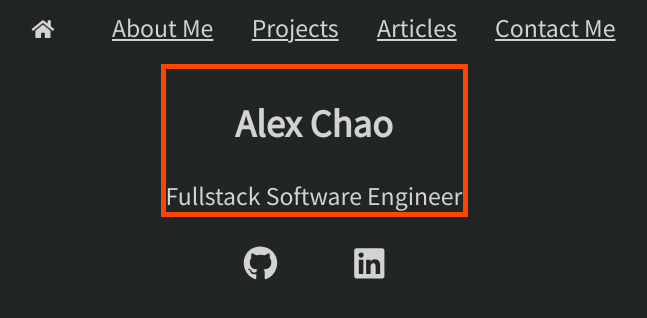
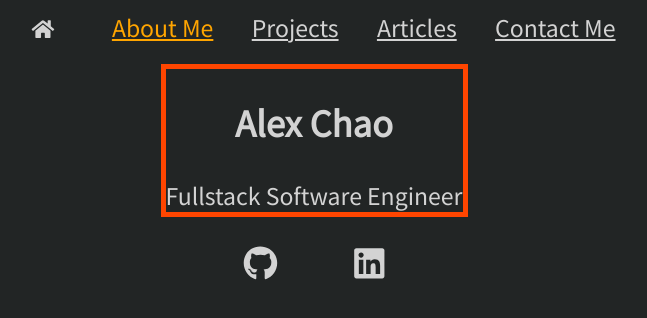
Before and after one commit to alexchao26/personal-site-nextjs, a Next.js app: page /about in a window 1280 px wide. Shown: the top 318 px of the page, without its empty margins (326-973 px from the left). Built offline with nearby package versions, Linux system fonts and the light colour scheme.

Commit message:
added NavBar url highlighting

```diff
--- a/components/NavBar.js
+++ b/components/NavBar.js
@@ -1,39 +1,53 @@
 import Link from 'next/link';
-
 import { FontAwesomeIcon } from '@fortawesome/react-fontawesome';
 import { faHome } from '@fortawesome/free-solid-svg-icons';
 
 import styles from '@styles/components/NavBar.module.scss';
 
-const NavBar = () => (
+const highlightColor = 'orange';
+const primaryColor = '#d3d3d3';
+
+const NavBar = ({ currentPage }) => (
   <div className={styles.container}>
     {/* Home
         NOTE: passHref prop is for Links w/ anchor tags that wrap nested components
-    */}
+      */}
     <Link href="/" passHref>
       <a>
-        <FontAwesomeIcon icon={faHome} size="sm" />
+        <FontAwesomeIcon
+          icon={faHome}
+          size="sm"
+          style={{ color: currentPage === 'home' ? highlightColor : primaryColor }}
+        />
       </a>
     </Link>
 
     {/* About Me */}
     <Link href="/about">
-      <a>About Me</a>
+      <a style={{ color: currentPage === 'about' ? highlightColor : primaryColor }}>
+          About Me
+      </a>
     </Link>
 
     {/* Projects */}
     <Link href="/projects">
-      <a>Projects</a>
+      <a style={{ color: currentPage === 'projects' ? highlightColor : primaryColor }}>
+          Projects
+      </a>
     </Link>
 
     {/* Articles */}
     <Link href="/articles">
-      <a>Articles</a>
+      <a style={{ color: currentPage === 'articles' ? highlightColor : primaryColor }}>
+          Articles
+      </a>
     </Link>
 
     {/* Contact Me */}
     <Link href="/contact">
-      <a>Contact Me</a>
+      <a style={{ color: currentPage === 'contact' ? highlightColor : primaryColor }}>
+          Contact Me
+      </a>
     </Link>
   </div>
 );
--- a/components/layout.js
+++ b/components/layout.js
@@ -5,14 +5,14 @@ import NavBar from '@components/NavBar';
 import Footer from '@components/Footer';
 
 // HOC to add layouts to all pages
-export default ({ children }) => (
+export default ({ children, currentPage }) => (
   <div className={styles.container}>
     <Head>
       <title>Alex Chao</title>
       <link rel="icon" href="/favicon.ico" />
       <link href="https://fonts.googleapis.com/css2?family=Noto+Sans+TC&display=swap" rel="stylesheet" />
     </Head>
-    <NavBar />
+    <NavBar currentPage={currentPage} />
     {/* render the wrapped children (HOC) */}
     <main className={styles.mainContent}>{children}</main>
     <Footer />
--- a/pages/about.js
+++ b/pages/about.js
@@ -2,7 +2,7 @@ import styles from '@styles/pages/about.module.scss';
 import Layout from '@components/layout';
 
 export default () => (
-  <Layout>
+  <Layout currentPage="about">
     <div className={styles.container}>
       <section className={styles.column}>
         <h2>Alex Chao</h2>
--- a/pages/index.js
+++ b/pages/index.js
@@ -4,7 +4,7 @@ import Layout from '@components/layout';
 
 export default function Home() {
   return (
-    <Layout>
+    <Layout currentPage="home">
       <div className="container">
         <main>
           <h1 className="title">
```
Also changed, not shown: styles/components/NavBar.module.scss (line endings or trailing spaces).
